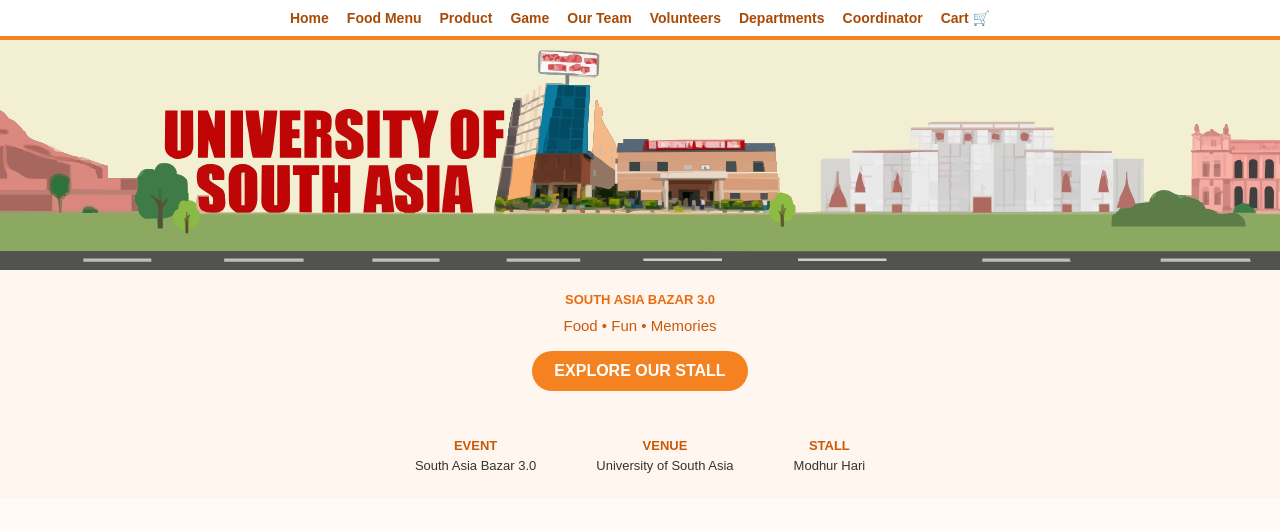
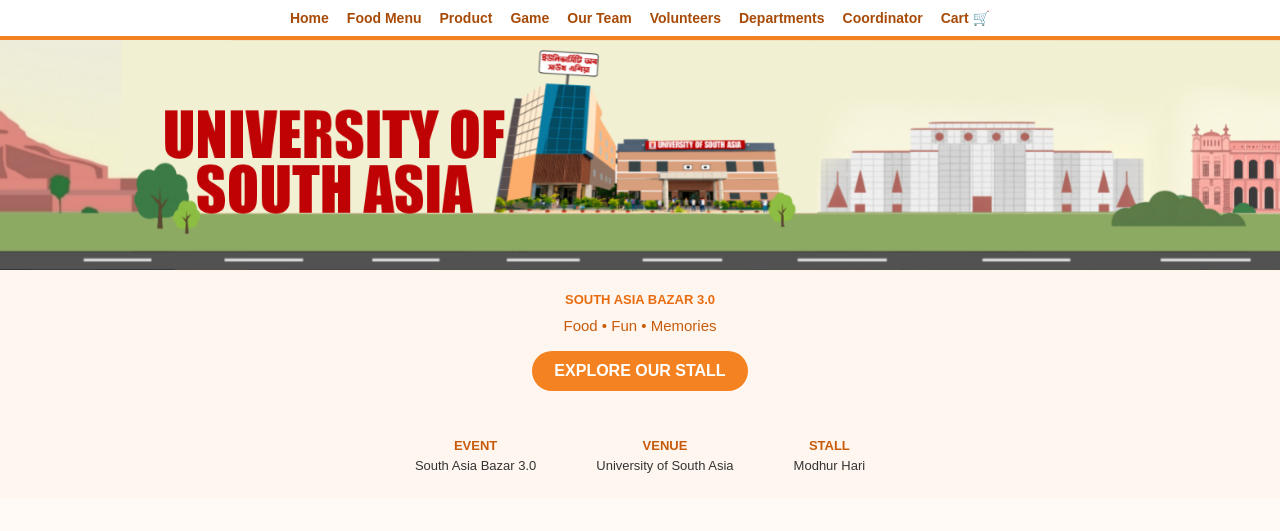
Before and after one commit to traveloflife/Modhur-Hari, a plain HTML site: page index.html in a window 1280 px wide. Shown: the part 87-618 px from the top of the page. Drawn offline with Linux system fonts and the light colour scheme.

Commit message:
Update index.html

```diff
--- a/index.html
+++ b/index.html
@@ -632,7 +632,7 @@ footer p {
 
 <!-- THIN COVER PHOTO -->
 <div class="cover-strip">
-    <img src="images/cover-banner.svg" alt="Modhur Hari and University of South Asia cover">
+    <img src="images/cover-banner.png" alt="Modhur Hari and University of South Asia cover">
 </div>
 
 <!-- HOME INTRO -->
```
